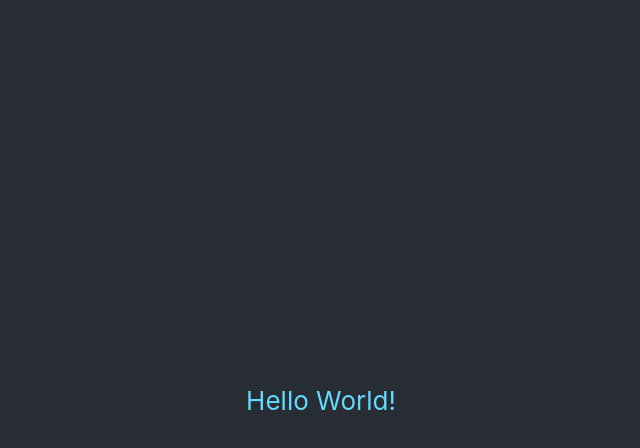
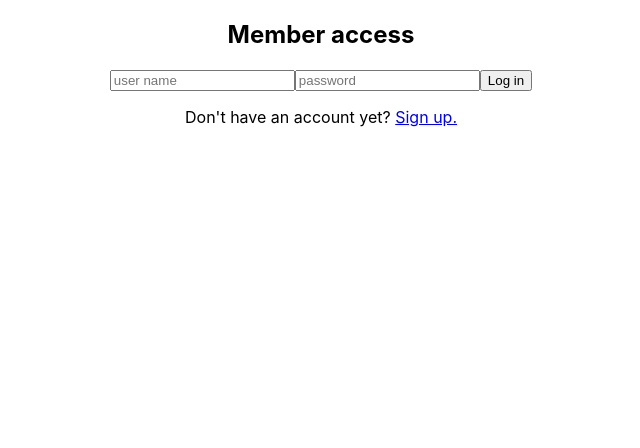
Before and after one commit to hugobel/avocorp, a React (Create React App) app: page / in a window 1280 px wide. Shown: the top 448 px of the page, without its empty margins (319-959 px from the left). Built offline with nearby package versions, Linux system fonts and the light colour scheme.

Commit message:
Day 1; adding containers signup and login. (#23)
* Day 1; adding containers signup and login.

* Adding temporal a href values to login and signup containers.

```diff
--- /dev/null
+++ b/src/components/button/index.tsx
@@ -0,0 +1,14 @@
+import React from "react";
+
+type Props = {
+	text: string;
+};
+
+const Button: React.FC<Props> = (props) => {
+	const { text } = props;
+	return (
+		<button>{text}</button>
+	)
+};
+
+export default Button;
--- /dev/null
+++ b/src/components/input/index.tsx
@@ -0,0 +1,19 @@
+import React from "react";
+
+type Props = {
+	type?: string;
+	placeholder: string;
+	value: string;
+};
+
+const Input: React.FC<Props> = (props) => {
+	const { type, placeholder, value } = props;
+
+	return <input type={type} placeholder={placeholder} value={value} />
+};
+
+Input.defaultProps = {
+	type: "text",
+}
+
+export default Input;
--- a/src/containers/app/index.tsx
+++ b/src/containers/app/index.tsx
@@ -1,12 +1,15 @@
-import React from "react";
+import React, { useState } from "react";
+import LogIn from "../log-in";
+import SignUp from "../sign-up";
 import "./app.scss";
 
-const App: React.FC = () => {
+const App = () => {
+	const [activeForm, setActiveForm] = useState("log-in");
+
   return (
     <div className="app">
-      <header className="header">
-        <p className="link">Hello World!</p>
-      </header>
+    	{ activeForm === "log-in" && (<LogIn switchView={() => setActiveForm("sign-up")} />) }
+      	{ activeForm === "sign-up" && (<SignUp switchView={() => setActiveForm("log-in")} />) }
     </div>
   );
 };
--- /dev/null
+++ b/src/containers/log-in/index.tsx
@@ -0,0 +1,22 @@
+import React from "react";
+import Button from "../../components/button";
+import Input from "../../components/input";
+
+type Props = {
+	switchView: () => void;
+};
+
+const LogIn: React.FC<Props> = (props) => {
+	const { switchView } = props;
+	return (
+		<form onSubmit={console.log}>
+			<h2>Member access</h2>
+			<Input placeholder="user name" value="" />
+			<Input type="password" placeholder="password" value="" />
+			<Button text="Log in" />
+			<p>Don't have an account yet? <a href="#sign-up" onClick={switchView}>Sign up.</a></p>
+		</form>
+	);
+}
+
+export default LogIn;
--- /dev/null
+++ b/src/containers/sign-up/index.tsx
@@ -0,0 +1,24 @@
+import React from "react";
+import Button from "../../components/button";
+import Input from "../../components/input";
+
+type Props = {
+	switchView: () => void;
+};
+
+const SignUp: React.FC<Props> = (props) => {
+	const { switchView } = props;
+
+	return (
+		<form onSubmit={console.log}>
+			<h2>Welcome to Avocorp</h2>
+			<Input placeholder="user name" value="" />
+			<Input type="password" placeholder="password" value="" />
+			<Input type="password" placeholder="repeat password" value="" />
+			<Button text="Sign up" />
+			<p>I have an account, <a href="#log-in" onClick={switchView}>log in.</a></p>
+		</form>
+	)
+};
+
+export default SignUp;
```
Also changed, not shown: 1 other file (tests, documents, lock files or other folders).
